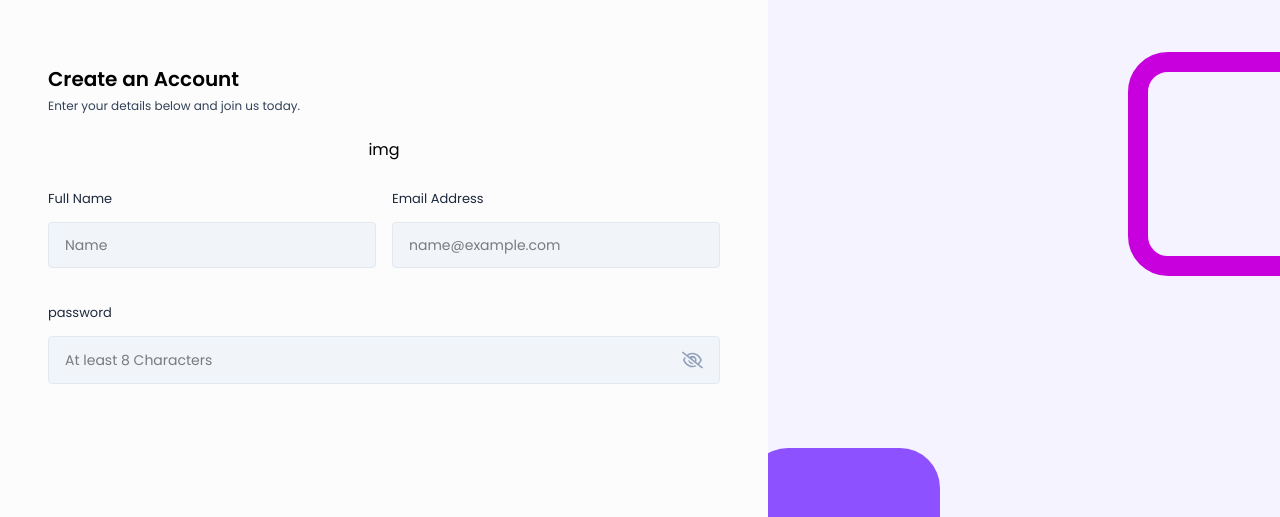
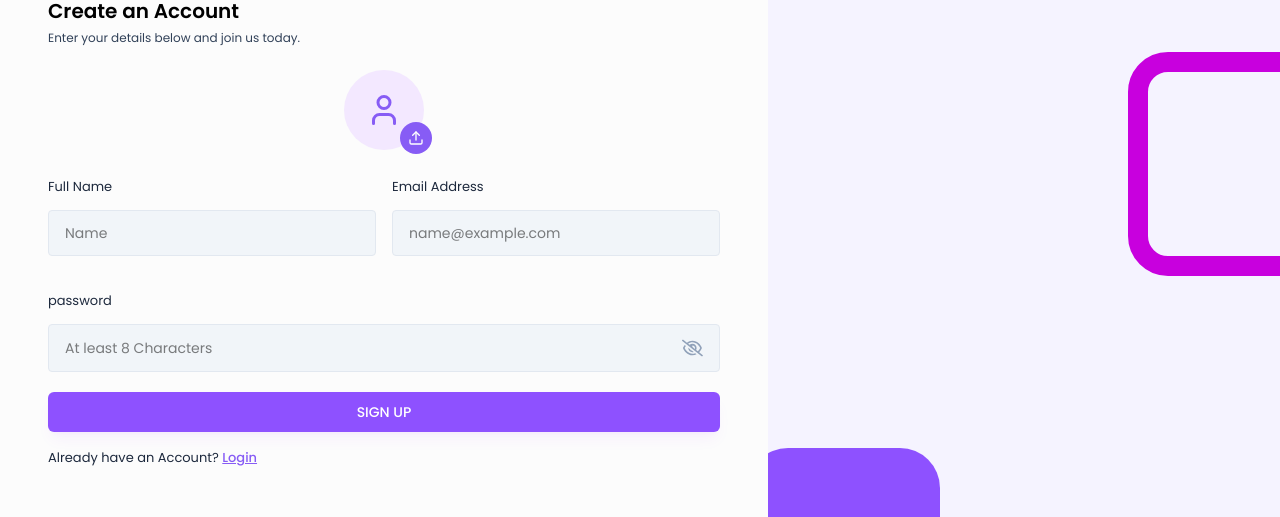
Before and after one commit to miracleRichard5124/react_expense_tracker, a React (Vite) app in the folder frontend/: page /signUp in a window 1280 px wide. Shown: the part 188-705 px from the top of the page. Built offline with nearby package versions, Linux system fonts and the light colour scheme.

Commit message:
Finished the Authentication Pages Layouts
-Finished the profilePhotoSelector Component for the User Profile Image
-Added the handleSignUp function to handle User registration

```diff
--- a/frontend/src/components/inputs/ProfilePhotoSelector.jsx
+++ b/frontend/src/components/inputs/ProfilePhotoSelector.jsx
@@ -1,14 +1,13 @@
-import React, { useRef, useState } from 'react';
-import { LuUser, LuUpload, LuTrash } from 'react-icons/lu';
+import React, { useRef, useState } from "react";
+import { LuUser, LuUpload, LuTrash } from "react-icons/lu";
 
-const ProfilePhotoSelector = (image, setImage) => {
-
+const ProfilePhotoSelector = ({image, setImage}) => {
   const inputRef = useRef(null);
   const [previewUrl, setPreviewUrl] = useState(null);
 
   const handleImageChange = (event) => {
     const file = event.target.files[0];
-    if(file){
+    if (file) {
       //update image state
       setImage(file);
 
@@ -16,46 +15,43 @@ const ProfilePhotoSelector = (image, setImage) => {
       const preview = URL.createObjectURL(file);
       setPreviewUrl(preview);
     }
-  }
+  };
 
   const handleRemoveImge = () => {
     setImage(null);
     setPreviewUrl(null);
   };
 
-  const onChooseFile =() => {
+  const onChooseFile = () => {
     inputRef.current.click();
   };
 
   return (
-    <div className='flex justify-center mb-6'>
+    <div className="flex justify-center mb-6">
       <input
-        type='file'
-        accept='image/*'
+        type="file"
+        accept="image/*"
         ref={inputRef}
         onChange={handleImageChange}
-        className='hidden'
+        className="hidden"
       />
 
       {!image ? (
-        <div className="">
-          <LuUser className=''/>
+        <div className="w-20 h-20 flex items-center justify-center bg-purple-100 rounded-full relative">
+          <LuUser className="text-4xl text-primary" />
 
-          <button
-            className=''
-            type='button'
-            onClick={onChooseFile}
-          >
-            <LuUpload/>
+          <button className="w-8 h-8 flex items-center justify-center bg-primary text-white rounded-full absolute -bottom-1 -right-2 border-none outline-none cursor-pointer" type="button" onClick={onChooseFile}>
+            <LuUpload />
           </button>
         </div>
       ) : (
-        <div className="">
-          img
+        <div className="relative">
+          <img src={previewUrl} alt="profile photo" className="w-20 h-20 rounded-full object-cover"/>
+          <button type="button" className="w-8 h-8 flex items-center justify-center bg-red-500 text-white border-none outline-none rounded-full absolute -bottom-1 -right-1 cursor-pointer" onClick={handleRemoveImge}><LuTrash/></button>
         </div>
       )}
     </div>
   );
-}
+};
 
 export default ProfilePhotoSelector;
--- a/frontend/src/pages/Auth/Login.jsx
+++ b/frontend/src/pages/Auth/Login.jsx
@@ -20,6 +20,8 @@ const Login = () => {
     }
 
     setError("")
+
+    //Login API is called
   };
 
   const [email, setEmail] = useState("");
--- a/frontend/src/pages/Auth/SignUp.jsx
+++ b/frontend/src/pages/Auth/SignUp.jsx
@@ -15,7 +15,30 @@ const SignUp = () => {
 
   const navigate = useNavigate();
 
-  const handleSignUp = (e) => {};
+  const handleSignUp = (e) => {
+    e.preventDefault();
+
+    let profileImageUrl = "";
+
+    if(!fullName){
+      setError("Please enter your name!");
+      return;
+    }
+
+    if(!validateEmail(email)){
+      setError("Please enter a valid email address!");
+      return;
+    }
+
+    if(!password){
+      setError("Please create a password to protect your Account");
+      return;
+    }
+
+    setError("");
+
+    //SignUp API is called
+  };
 
   return (
     <AuthLayout>
@@ -26,8 +49,7 @@ const SignUp = () => {
         </p>
 
         <form onSubmit={handleSignUp}>
-
-          <ProfilePhotoSelector image={profilePic} setImage={setProfilePic}/>
+          <ProfilePhotoSelector image={profilePic} setImage={setProfilePic} />
 
           <div className="grid grid-cols-1 md:grid-cols-2 gap-4">
             <Inputs
@@ -56,6 +78,18 @@ const SignUp = () => {
               />
             </div>
           </div>
+
+          {error && <p className="text-red-500 text-xs pb-2.5">{error}</p>}
+
+          <button type="submit" className="btn-primary">
+            SIGN UP
+          </button>
+          <p className="text-[13px] text-slate-800 mt-3">
+            Already have an Account?{" "}
+            <Link className="font-medium text-primary underline" to="/login">
+              Login
+            </Link>
+          </p>
         </form>
       </div>
     </AuthLayout>
```
